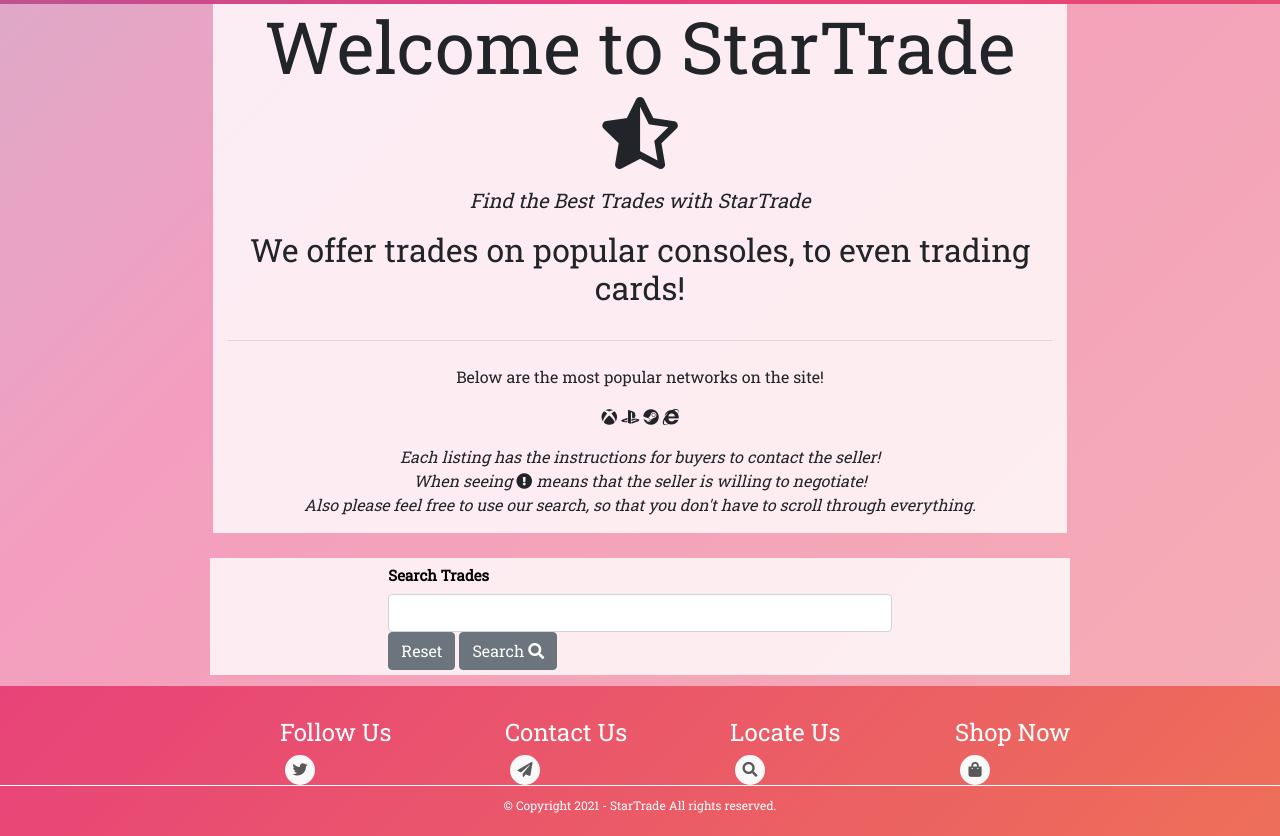
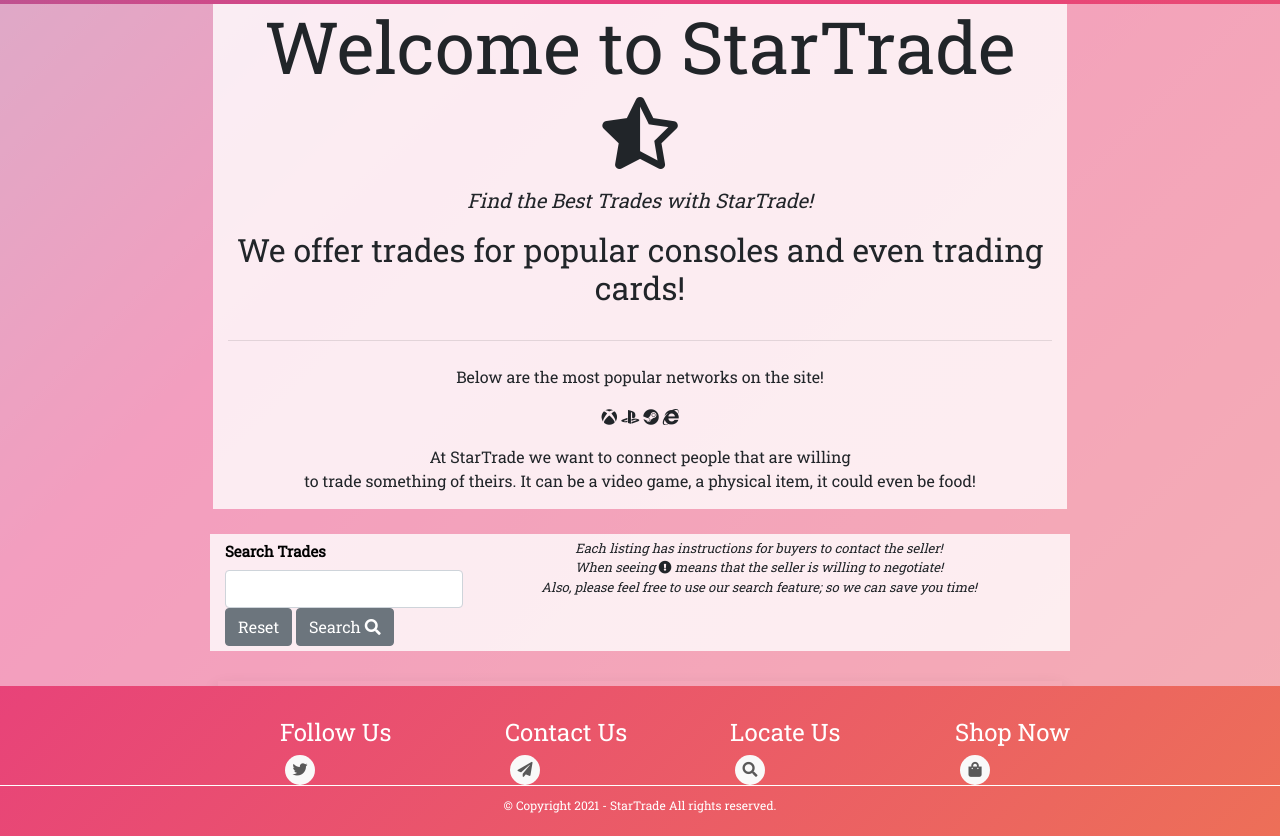
Before and after one commit to Code-Institute-Submissions/nickl98-StarTradeMS3_AugResub, a Flask app: page / in a window 1280 px wide. Shown: the part 52-888 px from the top of the page. Run offline with Flask 2, Linux system fonts and the light colour scheme; data that the repository does not hold is empty; some libraries are stand-ins or nearby versions.

Commit message:
Added in directions and ran spell check

```diff
--- a/app.py
+++ b/app.py
@@ -264,4 +264,4 @@ def page_not_found(e):
 if __name__ == "__main__":
     app.run(host=os.environ.get("IP"),
             port=int(os.environ.get("PORT")),
-            debug=False)
+            debug=True)
--- a/static/css/style.css
+++ b/static/css/style.css
@@ -362,7 +362,11 @@ label {
     border-radius: 0 !important;
     border: none !important;
 }
-
+ /* Direction Cards */
+ #directions {
+     font-size: 13px;
+     font-weight: 400;
+ }
 #bottom-card {
     padding-bottom: 150px;
 
--- a/templates/base.html
+++ b/templates/base.html
@@ -41,12 +41,11 @@
         {% block content %}
         {% endblock %}
         {% block postloadjs %}
-        <script>
+        <script type=text/javascript>
            $(document).ready(function(){
                $('.collapse').collapse();
                $('.tooltip').tooltip();
-            })
-
+            });
         </script>
         {% endblock %}
         <footer class="mainfooter static">
--- a/templates/trades.html
+++ b/templates/trades.html
@@ -4,23 +4,19 @@
 <div class="hidden-bg">
     <div class="card card-content col-md-8 mx-auto">
         <h1 class="display-3 text-center">Welcome to StarTrade <i class="fas fa-star-half-alt"></i></h1>
-        <p class="lead text-center"><i>Find the Best Trades with StarTrade </i></p>
+        <p class="lead text-center"><i>Find the Best Trades with StarTrade! </i></p>
 
     </div>
 
     <div class="card card-content col-md-8 mx-auto">
-        <h2 class="display-5 text-center">We offer trades on popular consoles, to even trading cards! </h2>
+        <h2 class="display-5 text-center">We offer trades for popular consoles and even trading cards! </h2>
         <hr class="my-4"/>
         <p class="text-center">Below are the most popular networks on the site! </p>
         <p class="text-center" id="console-icons">
             <strong><i class="fab fa-xbox"></i> <i class="fab fa-playstation"></i> <i class="fab fa-steam"></i> <i class="fab fa-internet-explorer"></i></strong>
         </p>
-        <p class="text-center">
-            <i>Each listing has the instructions for buyers to contact the seller!</i><br>
-            <i>When seeing <i class="fas fa-exclamation-circle" data-toggle="tooltip" data-placement="right" title="Trade is negotiable by seller!"></i> means that the seller is willing to negotiate!</i><br>
-            <i>Also please feel free to use our search, so that you don't have to scroll through everything.</i>
+        <p class="text-center">At StarTrade we want to connect people that are willing <br>to trade something of theirs. It can be a video game, a physical item, it could even be food!</p>
 
-        </p>
     </div>
 </div>
 <div class="card" id="trade-background">
@@ -28,16 +24,25 @@
 
         <div class="card card-content col-md-8 mx-auto" id="search-bar-background">
             <form action="{{ url_for('search') }}" method="post">
-                <div class="input-group col-md-12">
-                    <div class="form-outline col-md-8 mx-auto">
-                        <label class="form-label text-center for="query"><strong>Search Trades</strong></label>
-                        <input type="text" id="query" name="query" minlength="3" class="form-control text-center mb-0" required />
-
-                        <a href="{{ url_for('get_trades') }}"><button type="button" class="btn btn-secondary text-center">Reset</button></a>
-                        <button type="submit" class="btn btn-secondary">Search <i class="fas fa-search"></i></button>
+                <div class="input-group">
+                    <div class="row">
+                        <div class="form-outline col mx-auto">
+                            <label class="form-label text-center for="query"><strong>Search Trades</strong></label>
+                            <input type="text" id="query" name="query" minlength="3" class="form-control text-center mb-0" required />
+                            <a href="{{ url_for('get_trades') }}"><button type="button" class="btn btn-secondary text-center">Reset</button></a>
+                            <button type="submit" class="btn btn-secondary">Search <i class="fas fa-search"></i></button>
+                        </div>
+                    </div>
+                    <div class="col">
+                        <p class="text-center"  id="directions">
+                            <i>Each listing has instructions for buyers to contact the seller!</i><br>
+                            <i>When seeing <i class="fas fa-exclamation-circle" data-toggle="tooltip" data-placement="right" title="Trade is negotiable by seller!"></i> means that the seller is willing to negotiate!</i><br>
+                            <i>Also, please feel free to use our search feature; so we can save you time!</i>
+                        </p>
                     </div>
                 </div>
             </form>
+
         </div>
     </div>
 
```
